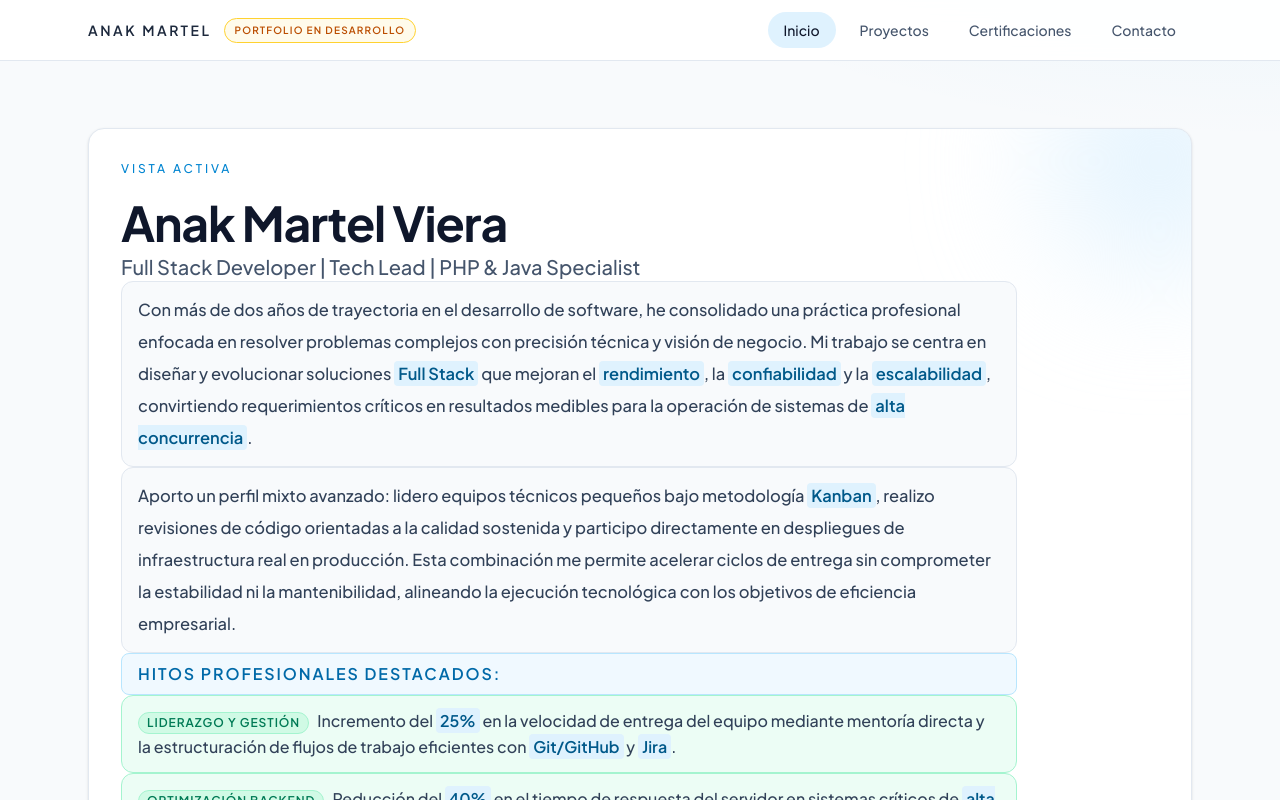
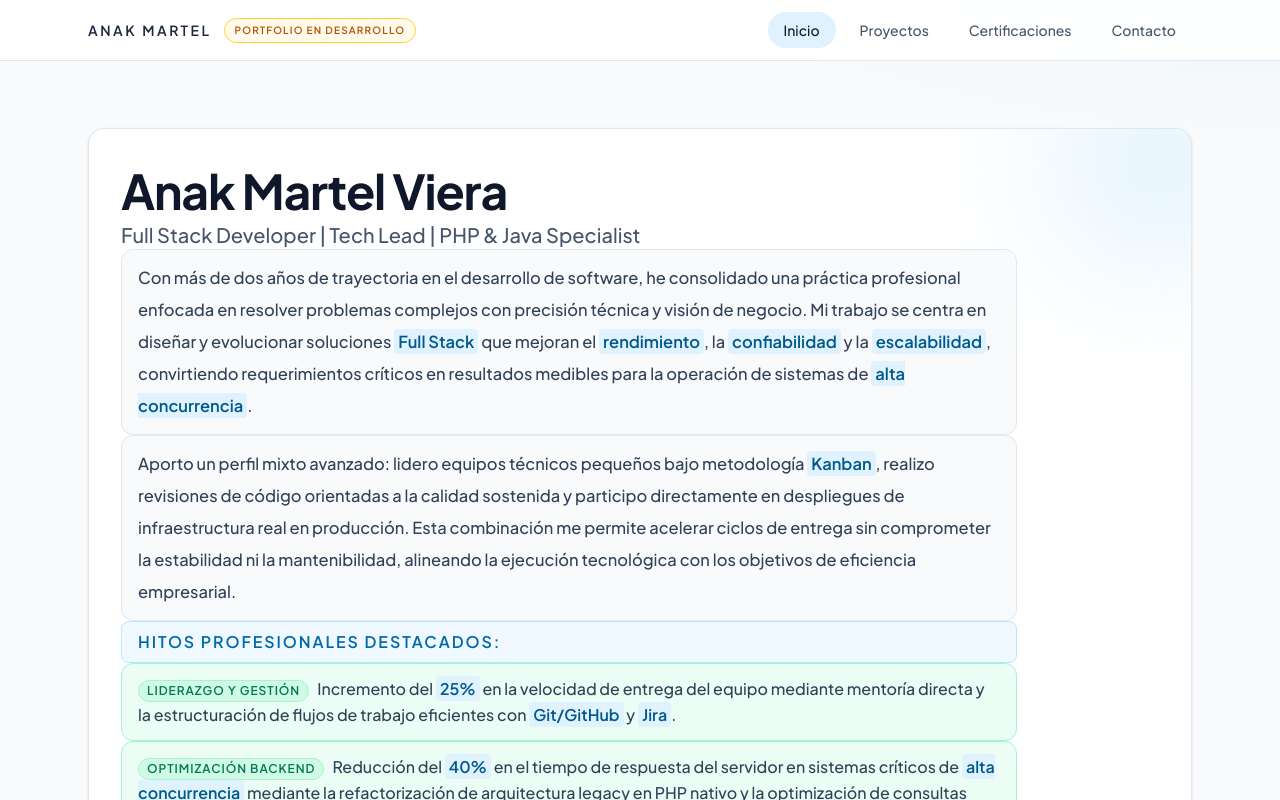
Before and after one commit to AnakMaVi/portfolio, a React (Vite) app in the folder portfolio-spa/: page / in a window 1280 px wide. Shown: the top 800 px of the page. Built offline with nearby package versions, Linux system fonts and the light colour scheme.

Commit message:
fix(render): conditionally render section for 'Inicio' view in App component

```diff
--- a/portfolio-spa/src/App.jsx
+++ b/portfolio-spa/src/App.jsx
@@ -219,7 +219,6 @@ function ViewPanel({ activeView }) {
         <div className="pointer-events-none absolute -bottom-24 -left-24 h-64 w-64 rounded-full bg-indigo-100/70 blur-3xl" />
 
         <div className="relative space-y-4">
-          <p className="text-xs uppercase tracking-[0.24em] text-sky-600">Vista activa</p>
           <h1 className="m-0 text-3xl font-bold leading-tight tracking-tight text-slate-900 sm:text-5xl">
             {content.title}
           </h1>
@@ -299,6 +298,7 @@ function App() {
       <main className="mx-auto flex w-full max-w-6xl flex-col gap-8 px-4 pb-10 pt-28 sm:px-6 sm:pt-32">
         <ViewPanel activeView={activeView} />
 
+        {activeView === 'Inicio' ? (
           <section className="grid gap-4 sm:grid-cols-2">
             <article className="rounded-xl border border-slate-200 bg-white p-5 shadow-sm">
               <h3 className="m-0 text-base font-semibold text-slate-900">Stack Base</h3>
@@ -313,6 +313,7 @@ function App() {
               </p>
             </article>
           </section>
+        ) : null}
       </main>
     </div>
   )
```
Lines whose indentation alone changed are shown as unchanged.
